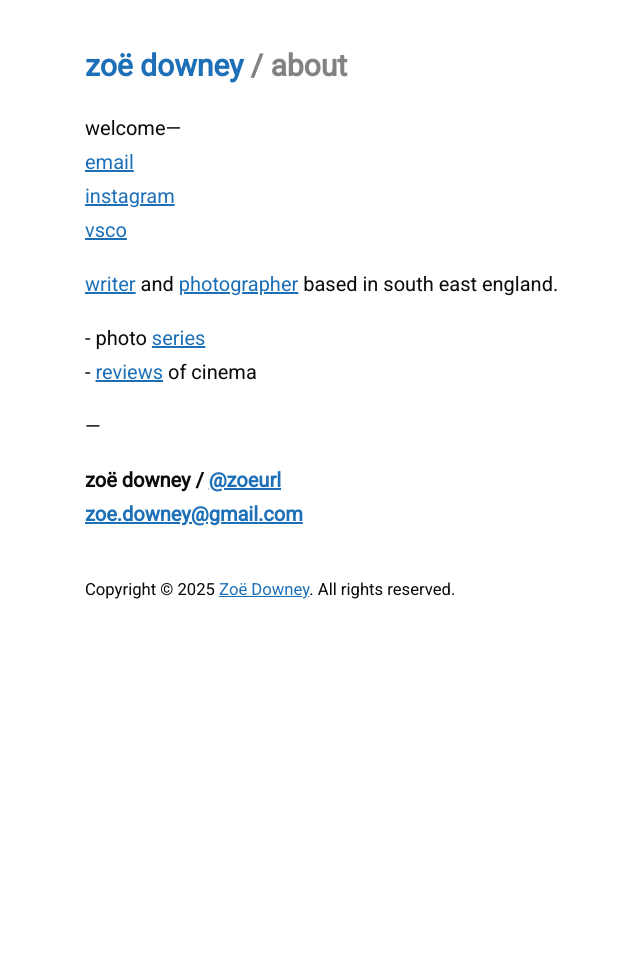
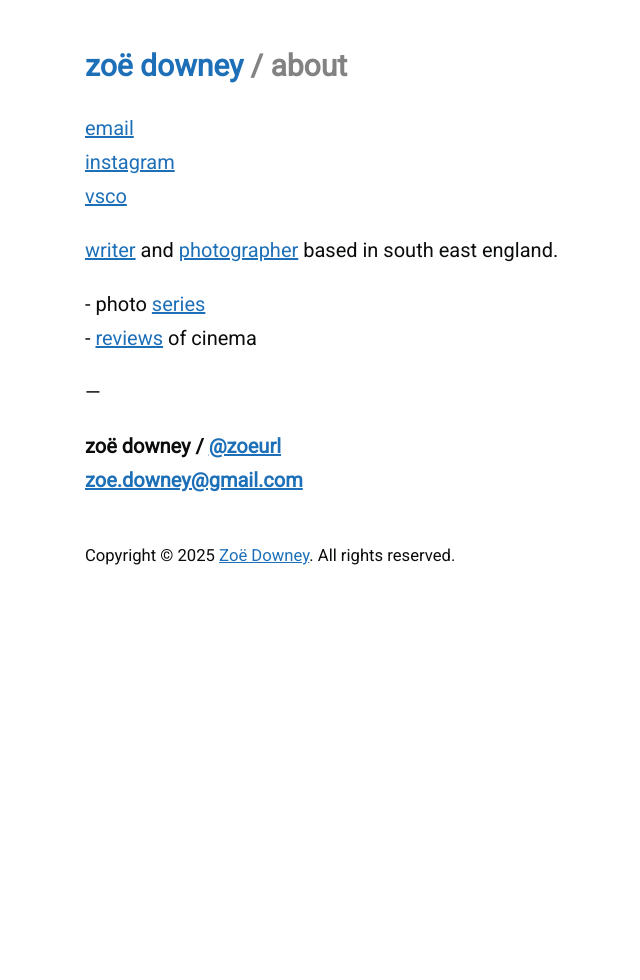
Before and after one commit to zoeurl/zoedowney.github.io, a Jekyll site: the page built from about/index.html, in a window 1280 px wide. Shown: the whole page, without its empty margins (155-795 px from the left). Built offline with Jekyll 4.4.1, drawn with Linux system fonts in a browser that asks for light colours.

Commit message:
Update index.html

```diff
--- a/about/index.html
+++ b/about/index.html
@@ -4,8 +4,7 @@
 ---
 
 <p>
-welcome—
-<br><a href="mailto:{{site.email}}">email</a>
+<a href="mailto:{{site.email}}">email</a>
 <br><a href="https://www.instagram.com/zoeurl">instagram</a>
 <br><a href="https://vsco.co/zoeurl/gallery">vsco</a>
 </p>
```
